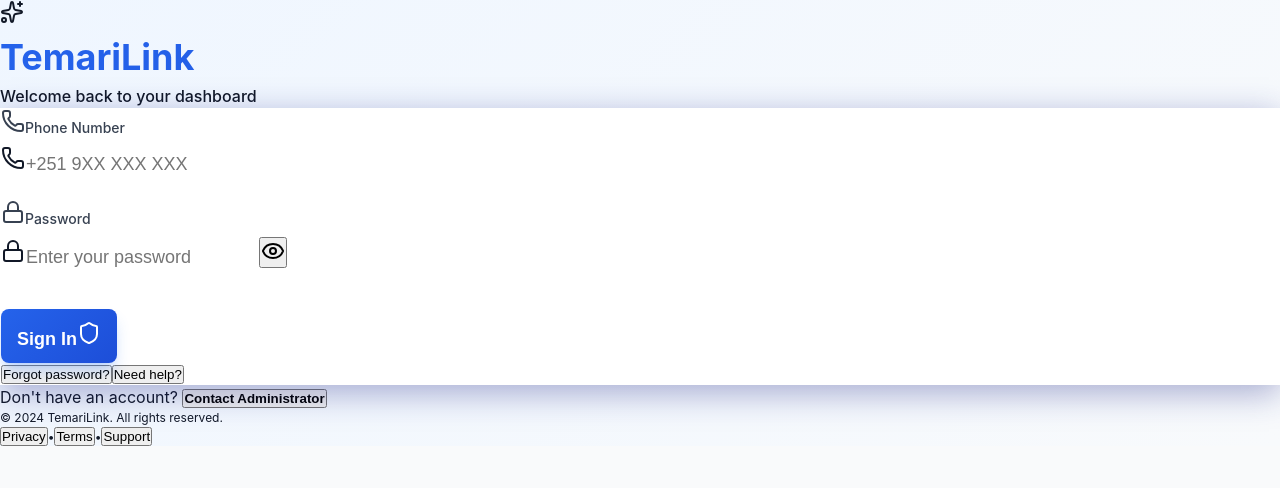
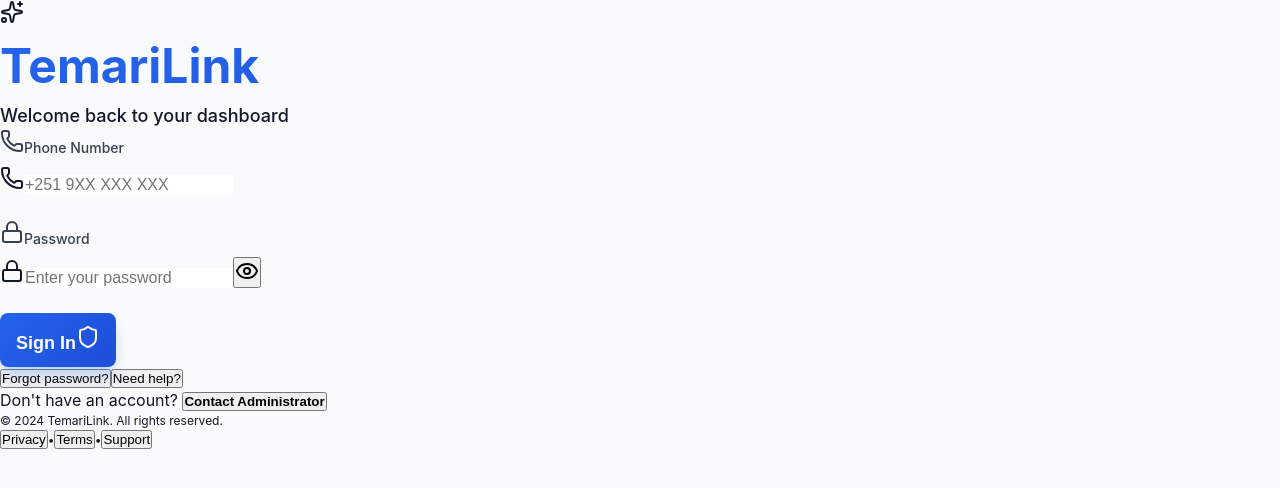
Before and after one commit to bereket-7/temarilink-frontend, a React (Vite) app: page /login in a window 1280 px wide. Shown: the top 488 px of the page. Built offline with nearby package versions, Linux system fonts and the light colour scheme; no server answers.

Commit message:
dashboard change

```diff
--- a/src/components/ui/GlassCard.jsx
+++ b/src/components/ui/GlassCard.jsx
@@ -7,13 +7,13 @@ const GlassCard = ({
   padding = 'normal',
   hover = true
 }) => {
-  const baseClasses = 'rounded-2xl transition-all duration-300';
+  const baseClasses = 'rounded-2xl transition-all duration-300 backdrop-blur-xl';
 
   const variants = {
-    default: 'glass',
-    light: 'glass-light',
-    dark: 'glass-dark',
-    solid: 'bg-white border border-gray-200 shadow-lg'
+    default: 'bg-white/80 border border-white/20 shadow-xl',
+    light: 'bg-white/60 border border-white/30 shadow-lg',
+    dark: 'bg-gray-900/80 border border-gray-700/50 shadow-xl',
+    solid: 'bg-white border border-gray-200 shadow-xl'
   };
 
   const paddings = {
@@ -24,7 +24,7 @@ const GlassCard = ({
     xl: 'p-10'
   };
 
-  const hoverEffects = hover ? 'hover:transform hover:scale-105 hover:shadow-2xl' : '';
+  const hoverEffects = hover ? 'hover:shadow-2xl' : '';
 
   const classes = `${baseClasses} ${variants[variant]} ${paddings[padding]} ${hoverEffects} ${className}`;
 
--- a/src/layouts/ModernDashboardLayout.jsx
+++ b/src/layouts/ModernDashboardLayout.jsx
@@ -1,5 +1,5 @@
 import { useState } from 'react';
-import { Outlet, Link, useLocation } from 'react-router-dom';
+import { Outlet, Link, useLocation, useNavigate } from 'react-router-dom';
 import {
   Home,
   Users,
@@ -49,7 +49,7 @@ const ModernDashboardLayout = () => {
       <div className="fixed inset-0 bg-gradient-to-br from-blue-50 via-white to-purple-50 dark:from-gray-900 dark:via-gray-800 dark:to-gray-900 -z-10"></div>
 
       {/* Sidebar */}
-      <aside className={`${sidebarOpen ? 'translate-x-0' : '-translate-x-full'} lg:translate-x-0 fixed lg:static inset-y-0 left-0 z-40 w-72 transition-transform duration-300 ease-in-out`}>
+      <aside className={`${sidebarOpen ? 'translate-x-0' : '-translate-x-full'} lg:translate-x-0 fixed lg:sticky inset-y-0 left-0 z-40 w-72 h-screen lg:h-auto transition-transform duration-300 ease-in-out`}>
         <GlassCard variant="default" className="h-full m-4 rounded-2xl flex flex-col">
           {/* Header */}
           <div className="p-6 border-b border-gray-200 dark:border-gray-700">
@@ -135,7 +135,7 @@ const ModernDashboardLayout = () => {
       </aside>
 
       {/* Main Content */}
-      <div className="lg:ml-0 flex-1">
+      <div className="lg:ml-80 flex-1 min-h-screen">
         {/* Top Navigation */}
         <header className="sticky top-0 z-30 backdrop-blur-lg bg-white/70 dark:bg-gray-900/70 border-b border-gray-200 dark:border-gray-700">
           <div className="flex items-center justify-between p-4">
--- a/src/pages/Login.jsx
+++ b/src/pages/Login.jsx
@@ -43,29 +43,29 @@ const Login = () => {
   };
 
   return (
-    <div className="min-h-screen gradient-hero flex items-center justify-center p-4 relative overflow-hidden">
+    <div className="min-h-screen bg-gradient-to-br from-blue-50 via-white to-purple-50 flex items-center justify-center p-4 relative overflow-hidden">
       {/* Animated Background Elements */}
-      <div className="absolute inset-0 overflow-hidden">
-        <div className="absolute -top-40 -right-40 w-80 h-80 bg-gradient-to-br from-blue-400 to-purple-600 rounded-full mix-blend-multiply filter blur-xl opacity-30 animate-pulse"></div>
-        <div className="absolute -bottom-40 -left-40 w-80 h-80 bg-gradient-to-tr from-purple-400 to-pink-600 rounded-full mix-blend-multiply filter blur-xl opacity-30 animate-pulse delay-75"></div>
-        <div className="absolute top-1/2 left-1/2 transform -translate-x-1/2 -translate-y-1/2 w-96 h-96 bg-gradient-to-br from-blue-300 to-indigo-600 rounded-full mix-blend-multiply filter blur-xl opacity-20 animate-pulse delay-150"></div>
+      <div className="absolute inset-0 overflow-hidden pointer-events-none">
+        <div className="absolute -top-40 -right-40 w-80 h-80 bg-gradient-to-br from-blue-400 to-purple-600 rounded-full mix-blend-multiply filter blur-xl opacity-20 animate-pulse"></div>
+        <div className="absolute -bottom-40 -left-40 w-80 h-80 bg-gradient-to-tr from-purple-400 to-pink-600 rounded-full mix-blend-multiply filter blur-xl opacity-20 animate-pulse delay-75"></div>
+        <div className="absolute top-1/2 left-1/2 transform -translate-x-1/2 -translate-y-1/2 w-96 h-96 bg-gradient-to-br from-blue-300 to-indigo-600 rounded-full mix-blend-multiply filter blur-xl opacity-15 animate-pulse delay-150"></div>
       </div>
 
       {/* Main Login Container */}
-      <div className="relative z-10 w-full max-w-md">
+      <div className="relative z-10 w-full max-w-md mx-auto">
         {/* Logo/Brand Section */}
-        <div className="text-center mb-8 fade-in">
-          <div className="inline-flex items-center justify-center w-16 h-16 bg-gradient-to-br from-blue-500 to-purple-600 rounded-2xl mb-4 shadow-lg">
-            <Sparkles className="w-8 h-8 text-white" />
+        <div className="text-center mb-8">
+          <div className="inline-flex items-center justify-center w-20 h-20 bg-gradient-to-br from-blue-500 to-purple-600 rounded-3xl mb-6 shadow-xl hover:scale-105 transition-transform">
+            <Sparkles className="w-10 h-10 text-white" />
           </div>
-          <h1 className="text-4xl font-bold gradient-text mb-2">TemariLink</h1>
-          <p className="text-gray-600 font-medium">Welcome back to your dashboard</p>
+          <h1 className="text-5xl font-bold gradient-text mb-3">TemariLink</h1>
+          <p className="text-lg text-gray-600 font-medium">Welcome back to your dashboard</p>
         </div>
 
         {/* Login Form */}
-        <GlassCard variant="default" padding="lg" className="slide-up">
+        <GlassCard variant="default" padding="xl" className="shadow-2xl">
           {error && (
-            <div className="mb-6 p-4 bg-red-50 border border-red-200 rounded-xl text-red-700 text-sm flex items-center gap-3 fade-in">
+            <div className="mb-6 p-4 bg-red-50 border border-red-200 rounded-xl text-red-700 text-sm flex items-center gap-3">
               <Shield className="w-4 h-4 flex-shrink-0" />
               <span>{error}</span>
             </div>
@@ -73,19 +73,19 @@ const Login = () => {
 
           <form onSubmit={handleSubmit} className="space-y-6">
             {/* Phone Number Input */}
-            <div className="form-group">
-              <label className="form-label flex items-center gap-2">
-                <Phone className="w-4 h-4" />
+            <div>
+              <label className="form-label flex items-center gap-2 text-base font-semibold">
+                <Phone className="w-5 h-5 text-blue-500" />
                 Phone Number
               </label>
-              <div className="relative">
+              <div className="relative mt-2">
                 <Phone className="absolute left-4 top-1/2 transform -translate-y-1/2 w-5 h-5 text-gray-400" />
                 <input
                   type="tel"
                   name="phone"
                   value={formData.phone}
                   onChange={handleChange}
-                  className="input-glass pl-12 pr-4 py-4 w-full text-lg"
+                  className="input-glass pl-12 pr-4 py-4 w-full text-base"
                   placeholder="+251 9XX XXX XXX"
                   required
                 />
@@ -93,26 +93,26 @@ const Login = () => {
             </div>
 
             {/* Password Input */}
-            <div className="form-group">
-              <label className="form-label flex items-center gap-2">
-                <Lock className="w-4 h-4" />
+            <div>
+              <label className="form-label flex items-center gap-2 text-base font-semibold">
+                <Lock className="w-5 h-5 text-blue-500" />
                 Password
               </label>
-              <div className="relative">
+              <div className="relative mt-2">
                 <Lock className="absolute left-4 top-1/2 transform -translate-y-1/2 w-5 h-5 text-gray-400" />
                 <input
                   type={showPassword ? 'text' : 'password'}
                   name="password"
                   value={formData.password}
                   onChange={handleChange}
-                  className="input-glass pl-12 pr-14 py-4 w-full text-lg"
+                  className="input-glass pl-12 pr-14 py-4 w-full text-base"
                   placeholder="Enter your password"
                   required
                 />
                 <button
                   type="button"
                   onClick={() => setShowPassword(!showPassword)}
-                  className="absolute right-4 top-1/2 transform -translate-y-1/2 text-gray-400 hover:text-gray-600 transition-colors p-1"
+                  className="absolute right-4 top-1/2 transform -translate-y-1/2 text-gray-400 hover:text-gray-600 transition-colors p-2"
                 >
                   {showPassword ? <EyeOff className="w-5 h-5" /> : <Eye className="w-5 h-5" />}
                 </button>
@@ -123,15 +123,15 @@ const Login = () => {
             <button
               type="submit"
               disabled={loading}
-              className="btn btn-primary w-full py-4 text-lg font-semibold hover-lift"
+              className="btn btn-primary w-full py-4 text-lg font-semibold"
             >
               {loading ? (
-                <span className="flex items-center justify-center gap-2">
-                  <div className="w-5 h-5 border-2 border-white border-t-transparent rounded-full animate-spin"></div>
+                <span className="flex items-center justify-center gap-3">
+                  <div className="w-6 h-6 border-3 border-white border-t-transparent rounded-full animate-spin"></div>
                   Signing in...
                 </span>
               ) : (
-                <span className="flex items-center justify-center gap-2">
+                <span className="flex items-center justify-center gap-3">
                   Sign In
                   <Shield className="w-5 h-5" />
                 </span>
@@ -141,34 +141,34 @@ const Login = () => {
 
           {/* Additional Options */}
           <div className="mt-8 flex items-center justify-between text-sm">
-            <button className="text-gray-600 hover:text-primary-600 transition-colors">
+            <button className="text-gray-600 hover:text-blue-600 transition-colors font-medium">
               Forgot password?
             </button>
-            <button className="text-gray-600 hover:text-primary-600 transition-colors">
+            <button className="text-gray-600 hover:text-blue-600 transition-colors font-medium">
               Need help?
             </button>
           </div>
         </GlassCard>
 
         {/* Sign Up Link */}
-        <div className="text-center mt-8 fade-in">
-          <p className="text-gray-600">
+        <div className="text-center mt-8">
+          <p className="text-gray-600 text-base">
             Don't have an account?{' '}
-            <button className="text-primary-600 hover:text-primary-700 font-semibold transition-colors">
+            <button className="text-blue-600 hover:text-blue-700 font-bold transition-colors">
               Contact Administrator
             </button>
           </p>
         </div>
 
         {/* Footer */}
-        <div className="text-center mt-12 text-xs text-gray-500 fade-in">
+        <div className="text-center mt-12 text-xs text-gray-500">
           <p>© 2024 TemariLink. All rights reserved.</p>
-          <div className="flex items-center justify-center gap-4 mt-2">
-            <button className="hover:text-primary-600 transition-colors">Privacy</button>
-            <span>•</span>
-            <button className="hover:text-primary-600 transition-colors">Terms</button>
-            <span>•</span>
-            <button className="hover:text-primary-600 transition-colors">Support</button>
+          <div className="flex items-center justify-center gap-6 mt-3">
+            <button className="hover:text-blue-600 transition-colors">Privacy</button>
+            <span className="text-gray-400">•</span>
+            <button className="hover:text-blue-600 transition-colors">Terms</button>
+            <span className="text-gray-400">•</span>
+            <button className="hover:text-blue-600 transition-colors">Support</button>
           </div>
         </div>
       </div>
--- a/src/styles/utilities.css
+++ b/src/styles/utilities.css
@@ -2,24 +2,24 @@
 
 /* Glassmorphism Effects */
 .glass {
-  background: var(--glass-bg);
-  backdrop-filter: var(--glass-backdrop);
-  -webkit-backdrop-filter: var(--glass-backdrop);
-  border: 1px solid var(--glass-border);
-  box-shadow: var(--glass-shadow);
+  background: rgba(255, 255, 255, 0.8);
+  backdrop-filter: blur(8px);
+  -webkit-backdrop-filter: blur(8px);
+  border: 1px solid rgba(255, 255, 255, 0.2);
+  box-shadow: 0 8px 32px 0 rgba(31, 38, 135, 0.15);
 }
 
 .glass-light {
-  background: rgba(255, 255, 255, 0.8);
+  background: rgba(255, 255, 255, 0.6);
   backdrop-filter: blur(4px);
   -webkit-backdrop-filter: blur(4px);
-  border: 1px solid rgba(255, 255, 255, 0.2);
+  border: 1px solid rgba(255, 255, 255, 0.3);
 }
 
 .glass-dark {
   background: rgba(17, 24, 39, 0.8);
-  backdrop-filter: blur(4px);
-  -webkit-backdrop-filter: blur(4px);
+  backdrop-filter: blur(8px);
+  -webkit-backdrop-filter: blur(8px);
   border: 1px solid rgba(255, 255, 255, 0.1);
 }
 
@@ -38,12 +38,12 @@
 }
 
 .card-glass {
-  background: var(--glass-bg);
-  backdrop-filter: var(--glass-backdrop);
-  -webkit-backdrop-filter: var(--glass-backdrop);
-  border: 1px solid var(--glass-border);
+  background: rgba(255, 255, 255, 0.8);
+  backdrop-filter: blur(8px);
+  -webkit-backdrop-filter: blur(8px);
+  border: 1px solid rgba(255, 255, 255, 0.2);
   border-radius: var(--radius-xl);
-  box-shadow: var(--glass-shadow);
+  box-shadow: 0 8px 32px 0 rgba(31, 38, 135, 0.15);
 }
 
 /* Modern Buttons */
@@ -141,15 +141,18 @@
 }
 
 .input-glass {
-  background: var(--glass-bg);
-  backdrop-filter: var(--glass-backdrop);
-  -webkit-backdrop-filter: var(--glass-backdrop);
-  border: 1px solid var(--glass-border);
+  background: rgba(255, 255, 255, 0.8);
+  backdrop-filter: blur(4px);
+  -webkit-backdrop-filter: blur(4px);
+  border: 1px solid rgba(255, 255, 255, 0.2);
+  transition: var(--transition-normal);
 }
 
 .input-glass:focus {
+  outline: none;
   border-color: var(--color-primary-400);
   box-shadow: 0 0 0 3px rgba(59, 130, 246, 0.2);
+  background: rgba(255, 255, 255, 0.9);
 }
 
 /* Modern Badges */
@@ -181,6 +184,42 @@
 .badge-error {
   background: var(--color-error-100);
   color: var(--color-error-700);
+}
+
+/* Modern Navigation */
+.nav-link {
+  display: flex;
+  align-items: center;
+  gap: var(--space-3);
+  padding: var(--space-3) var(--space-4);
+  border-radius: var(--radius-lg);
+  color: var(--color-gray-600);
+  text-decoration: none;
+  transition: var(--transition-normal);
+  position: relative;
+  font-weight: var(--font-weight-medium);
+}
+
+.nav-link:hover {
+  color: var(--color-primary-600);
+  background: var(--color-primary-50);
+}
+
+.nav-link.active {
+  color: var(--color-primary-600);
+  background: var(--color-primary-100);
+}
+
+.nav-link.active::before {
+  content: '';
+  position: absolute;
+  left: 0;
+  top: 50%;
+  transform: translateY(-50%);
+  width: 3px;
+  height: 20px;
+  background: var(--color-primary-600);
+  border-radius: var(--radius-full);
 }
 
 /* Modern Tables */
@@ -351,6 +390,7 @@
 .text-2xl { font-size: var(--font-size-2xl); }
 .text-3xl { font-size: var(--font-size-3xl); }
 .text-4xl { font-size: var(--font-size-4xl); }
+.text-5xl { font-size: var(--font-size-5xl); }
 
 .font-light { font-weight: var(--font-weight-light); }
 .font-normal { font-weight: var(--font-weight-normal); }
```
